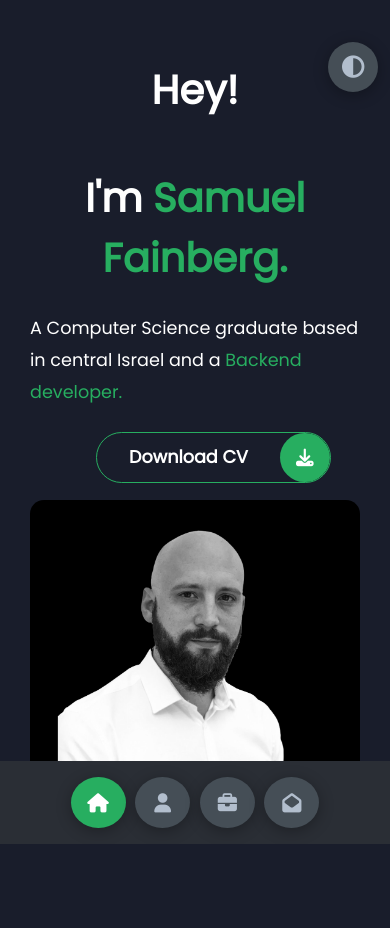
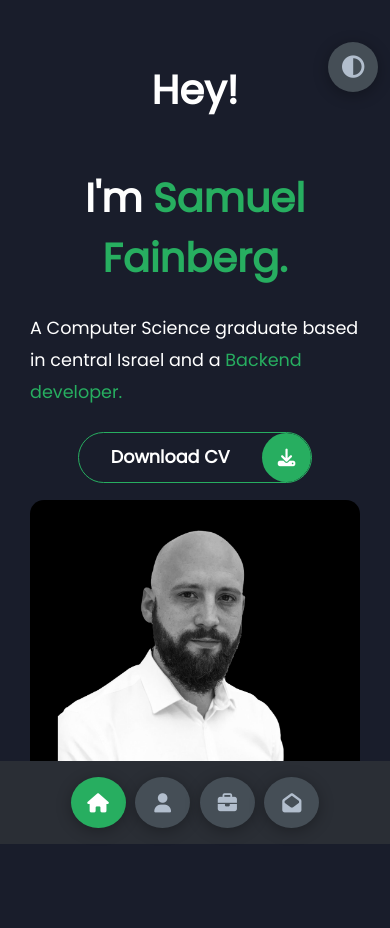
Before and after one commit to samuelFain/portfolio, a PHP site: page / in a window 390 px wide. Before the commit the page ends 844 px from the top, so only its background shows below. Run offline with PHP 8.4, Linux system fonts and the light colour scheme; some libraries are stand-ins or nearby versions.

Commit message:
alingment issue fixed in media max with 600px

```diff
--- a/styles/_media.scss
+++ b/styles/_media.scss
@@ -3,8 +3,13 @@
 }
 
 @media screen and (max-width: 600px) {
+
   .section{
     padding: 3% !important;
+  }
+
+  .sec1{
+    height: 100%;
   }
 
   .left-contact{
@@ -23,7 +28,7 @@
 
   .right-header{
     .btn-container{
-      padding-left: 20%;
+      align-self: center;
     }
   }
 
--- a/styles/style.css
+++ b/styles/style.css
@@ -660,6 +660,10 @@ section {
     padding: 3% !important;
   }
 
+  .sec1 {
+    height: 100%;
+  }
+
   .left-contact {
     text-align: center;
   }
@@ -673,7 +677,7 @@ section {
   }
 
   .right-header .btn-container {
-    padding-left: 20%;
+    align-self: center;
   }
 
   .timeline {
```
Also changed, not shown: 1 other file.
